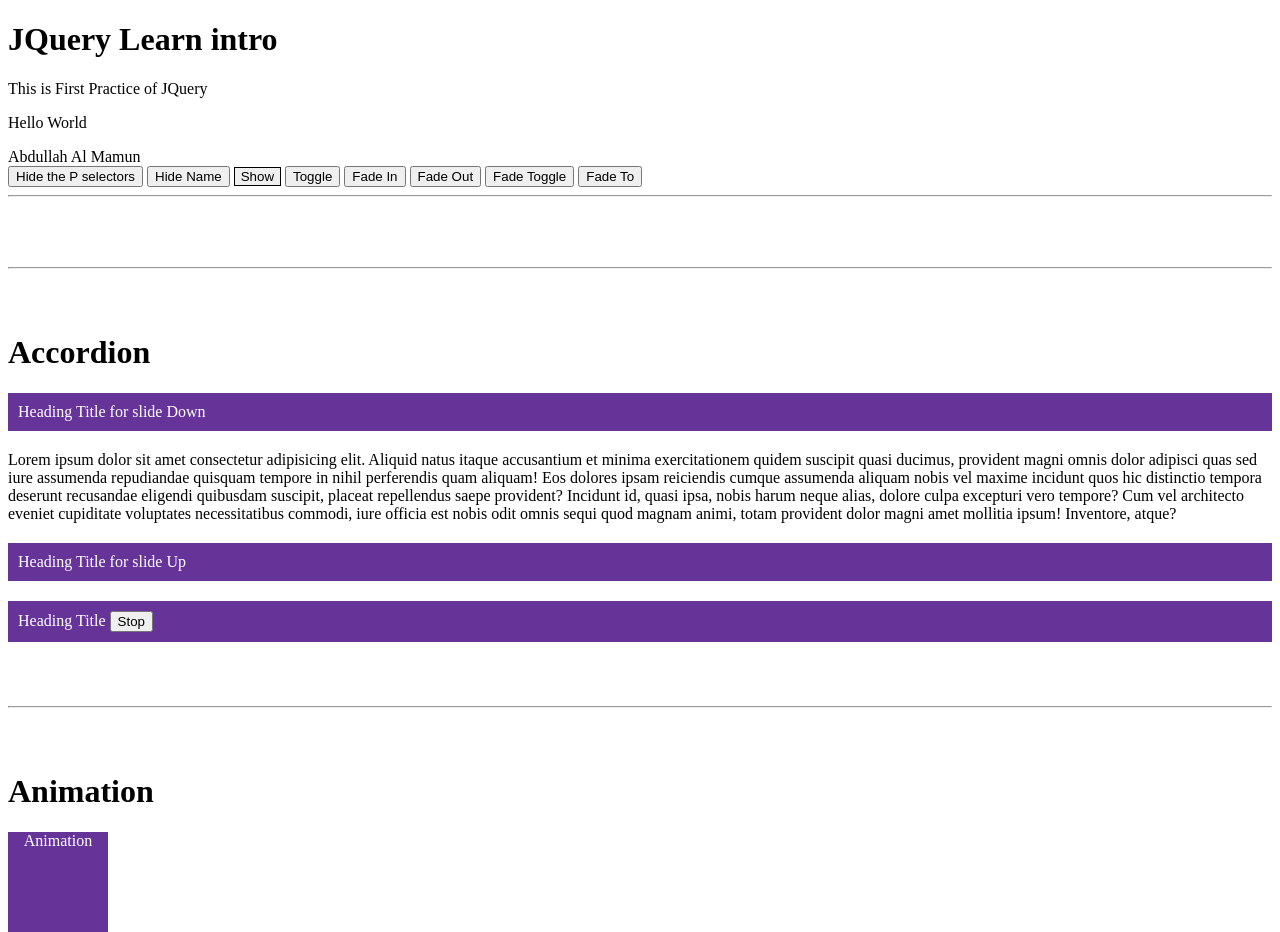
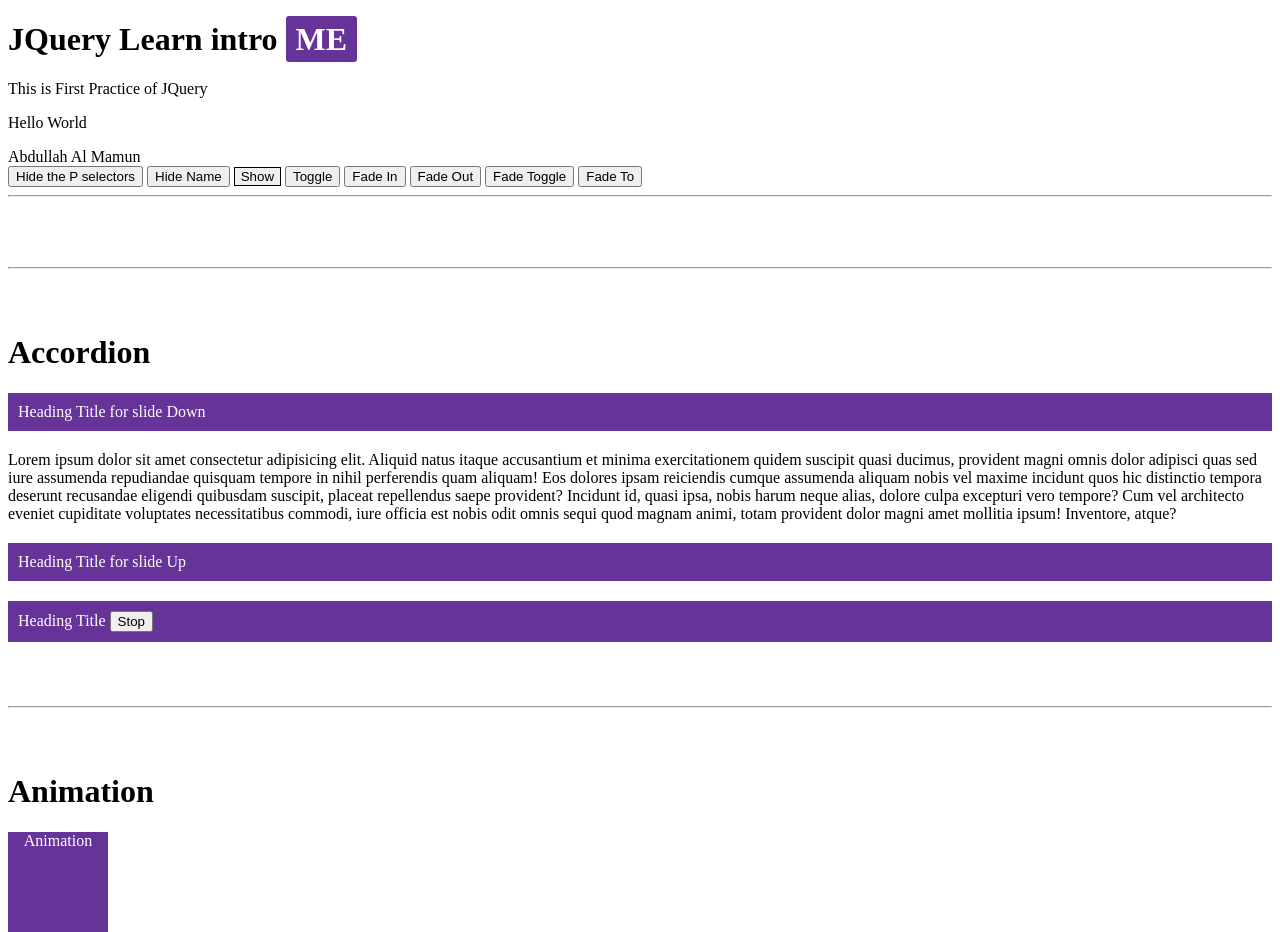
Before and after one commit to A-Al-Mamun/01_JQuery-Learn, a plain HTML site: page 01_introJQuery/index.html in a window 1280 px wide. Drawn offline with nearby package versions, Linux system fonts and the light colour scheme.

Commit message:
Heading me text is worked

```diff
--- a/01_introJQuery/index.html
+++ b/01_introJQuery/index.html
@@ -9,6 +9,15 @@
         #show{
             border: 1px solid #000;
         }
+
+        #me{
+            color: #fff;
+            background: rebeccapurple;
+            padding: 5px 10px;
+            border-radius: 3px;
+            text-transform: uppercase;
+        }
+
         #div1,
         #div2,
         #div3{
@@ -112,12 +121,20 @@
                     fontSize: '2rem'
                 }, 'slow')
             })
+
+            // Top Heading me work
+            $('#me').mouseenter(function(){
+                $(this).slideUp(3000);
+            });
+            $('#me').mouseleave(function(){
+                $(this).slideDown(3000);
+            });
         });
     </script>
 </head>
 <body>
     <div>
-        <h1>JQuery Learn intro</h1>
+        <h1>JQuery Learn intro <span id="me">Me</span></h1>
         <p>This is First Practice of JQuery</p>
         <p>Hello World</p>
         <div class="myName">Abdullah Al Mamun</div>
```
